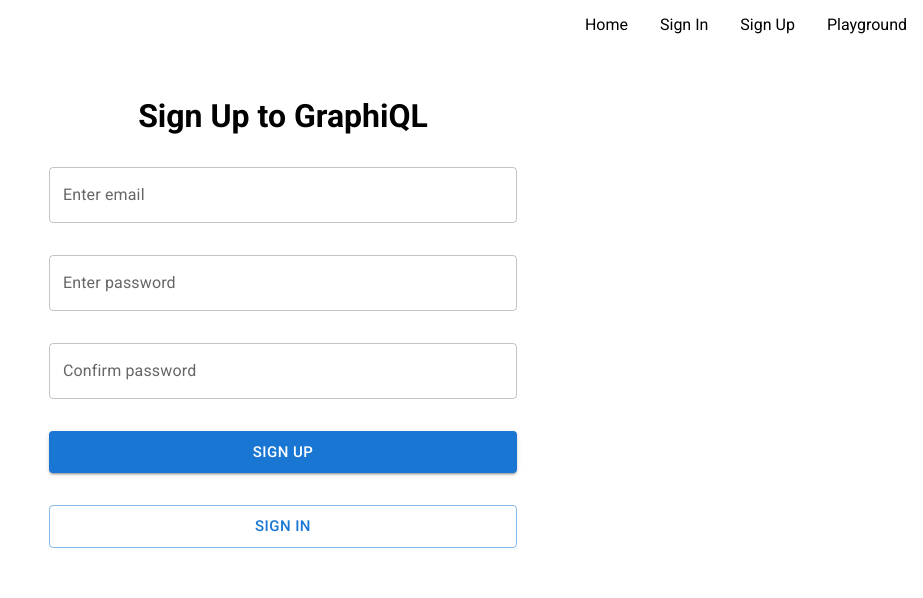
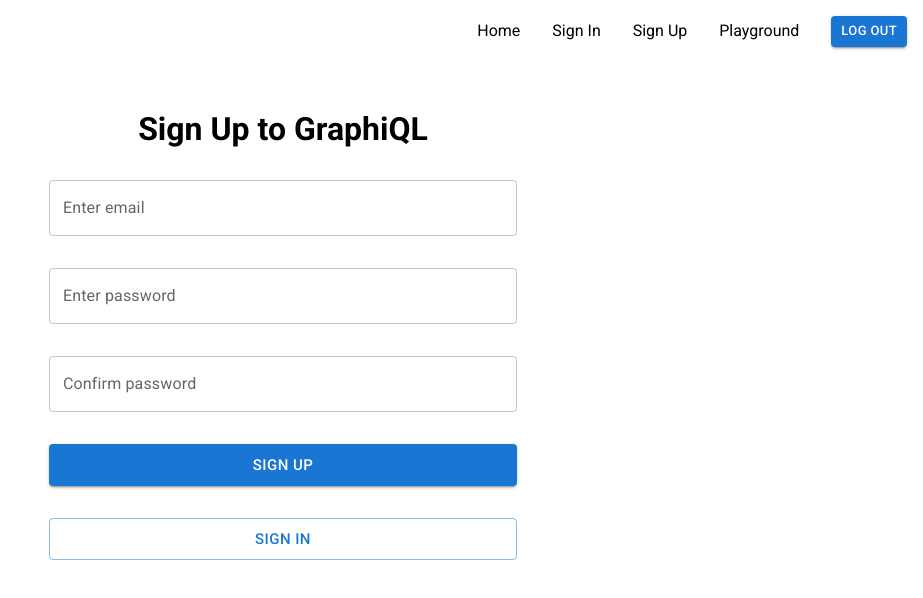
Before and after one commit to Ilichhh/graphiql-app, a React (Vite) app: page /register in a window 1280 px wide. Shown: the top 598 px of the page, without its empty margins (357-1280 px from the left). Built offline with nearby package versions, Linux system fonts and the light colour scheme; no server answers.

Commit message:
feat: add redirection to playground page after login

```diff
--- a/src/components/Form.tsx
+++ b/src/components/Form.tsx
@@ -1,13 +1,14 @@
-import React from 'react';
+import React, { useEffect } from 'react';
 import { useTranslation } from 'react-i18next';
 import { useForm, SubmitHandler, FieldValues } from 'react-hook-form';
-import { Link } from 'react-router-dom';
+import { Link, useNavigate } from 'react-router-dom';
+import { useAuthState } from 'react-firebase-hooks/auth';
 
 import styled from 'styled-components';
 import TextField from '@mui/material/TextField';
 import Button from '@mui/material/Button';
 
-import { singUp, singIn } from '../firebase';
+import { auth, singUp, singIn } from '../firebase';
 
 const FormWrapper = styled.form`
   display: flex;
@@ -29,19 +30,22 @@ interface FormProps {
 
 export const Form = ({ mode }: FormProps) => {
   const { t } = useTranslation();
-
   const { register, handleSubmit, reset } = useForm();
+  const [user] = useAuthState(auth);
+  const navigate = useNavigate();
 
   const onSubmit: SubmitHandler<FieldValues> = (data) => {
     reset();
     if (mode === 'register') {
-      console.log(data);
       singUp(data.email, data.password);
     } else {
-      console.log(data);
       singIn(data.email, data.password);
     }
   };
+
+  useEffect(() => {
+    if (user) navigate('/playground');
+  }, [user, navigate]);
 
   return (
     <FormWrapper onSubmit={handleSubmit(onSubmit)}>
--- a/src/components/Header.tsx
+++ b/src/components/Header.tsx
@@ -1,11 +1,16 @@
 import React from 'react';
 import { Link } from 'react-router-dom';
+
 import styled from 'styled-components';
+import Button from '@mui/material/Button';
+
 import theme from '../theme';
+import { logOut } from '../firebase';
 
 const HeaderContainer = styled.header`
   display: flex;
   justify-content: flex-end;
+  align-items: center;
   gap: 32px;
   padding: 16px;
 `;
@@ -25,5 +30,8 @@ export const Header = () => (
     <NavLink to="/login">Sign In</NavLink>
     <NavLink to="/register">Sign Up</NavLink>
     <NavLink to="/playground">Playground</NavLink>
+    <Button variant="contained" size="small" onClick={() => logOut()}>
+      Log Out
+    </Button>
   </HeaderContainer>
 );
```
